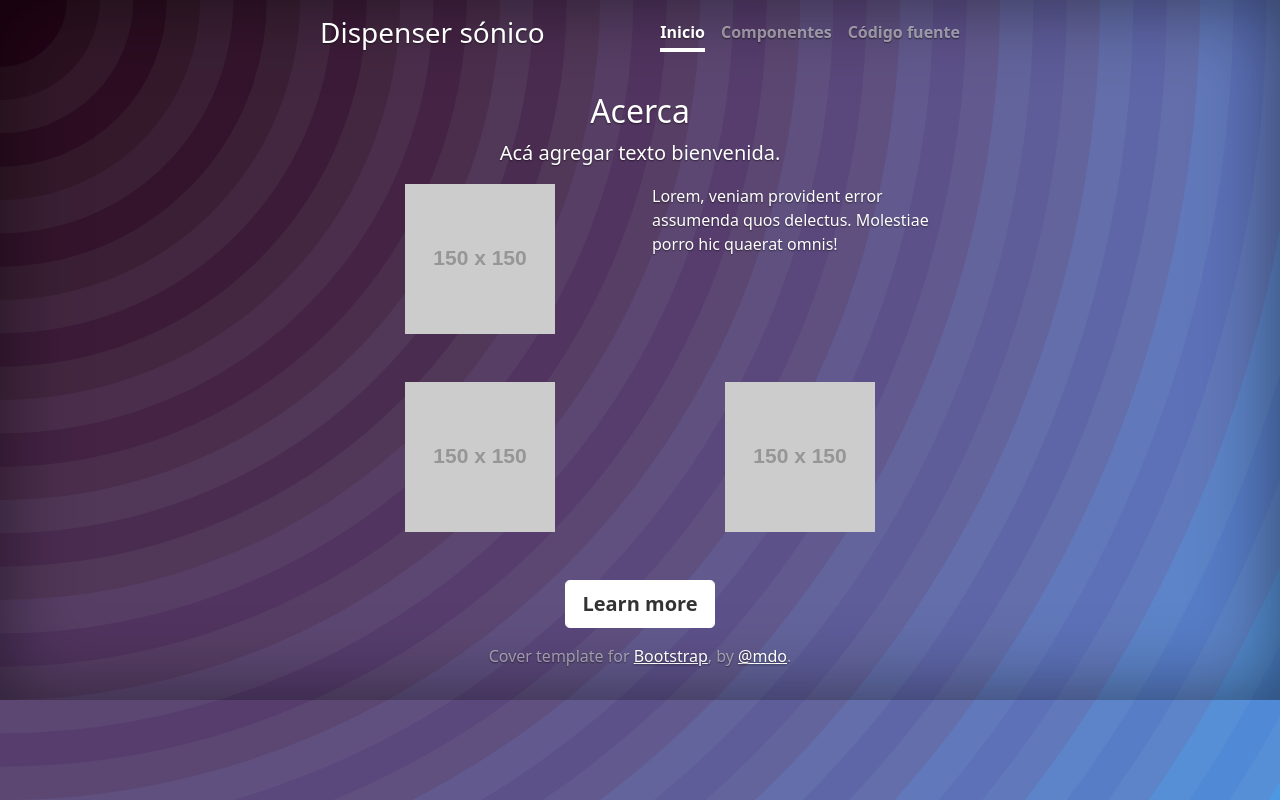
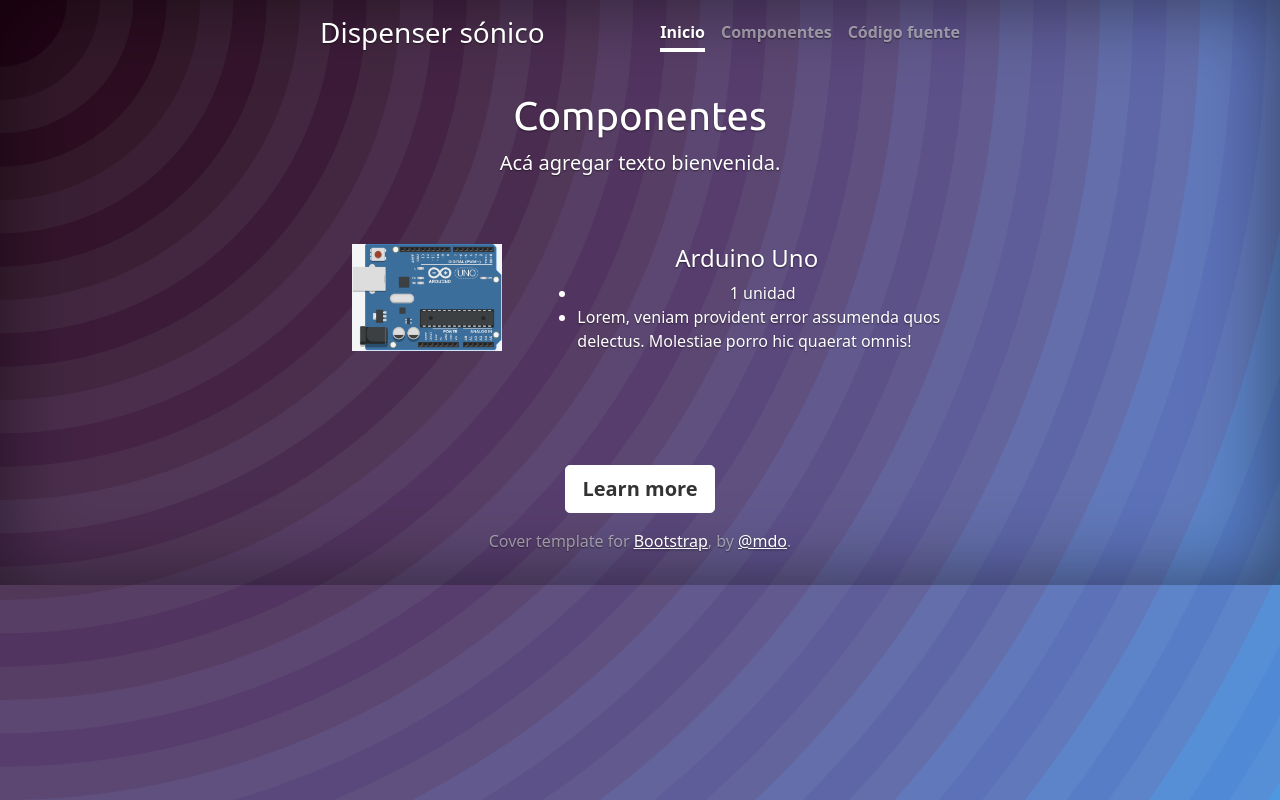
Before and after one commit to hrgarcia/DispenserSonico, a website: page index.html in a window 1280 px wide. Drawn offline with nearby package versions, Linux system fonts and the light colour scheme; placeholder pictures from the web are drawn by us.

Commit message:
Agregando componentes

```diff
--- a/index.html
+++ b/index.html
@@ -9,6 +9,13 @@
         <link rel="stylesheet" href="/public/css/cover.css" />
         <link rel="stylesheet" href="/public/css/myStyle.css" />
         <title>DispenserSónico</title>
+
+        <!-- Google fonts -->
+        <link rel="preconnect" href="https://fonts.googleapis.com" />
+        <link rel="preconnect" href="https://fonts.gstatic.com" crossorigin />
+        <link href="https://fonts.googleapis.com/css2?family=Ubuntu&display=swap" rel="stylesheet" />
+        <!-- Google fonts -->
+
         <style>
             .bd-placeholder-img {
                 font-size: 1.125rem;
@@ -39,25 +46,27 @@
             </header>
 
             <main class="px-3">
-                <h2 style="margin-top: 40px">Acerca</h2>
+                <h1 class="mainTitle">Componentes</h1>
                 <p class="lead">Acá agregar texto bienvenida.</p>
             </main>
 
+            <div class="separador"></div>
+
             <div class="container">
                 <div class="row">
-                    <div class="col"><img src="https://via.placeholder.com/150" alt="" /></div>
-                    <div class="col">
+                    <div class="col-4"><img width="150" src="/public/images/arduino.png" alt="" /></div>
+                    <div class="col-8">
                         <div>
-                            <p class="P-component">Lorem, veniam provident error assumenda quos delectus. Molestiae porro hic quaerat omnis!</p>
+                            <h4 style="text-align: center">Arduino Uno</h4>
+                            <ul>
+                                <li>1 unidad</li>
+                                <li><p class="P-component">Lorem, veniam provident error assumenda quos delectus. Molestiae porro hic quaerat omnis!</p></li>
+                            </ul>
                         </div>
                     </div>
                 </div>
                 <br />
                 <br />
-                <div class="row">
-                    <div class="col"><img src="https://via.placeholder.com/150" alt="" /></div>
-                    <div class="col"><img src="https://via.placeholder.com/150" alt="" /></div>
-                </div>
             </div>
             <br />
             <br />
--- a/public/css/myStyle.css
+++ b/public/css/myStyle.css
@@ -8,3 +8,12 @@ body {
 .P-component {
     text-align: left;
 }
+
+.mainTitle {
+    font-family: "Ubuntu", sans-serif;
+    margin-top: 40px;
+}
+
+.separador {
+    margin-top: 50px;
+}
```
Also changed, not shown: public/images/arduino.png (added).
